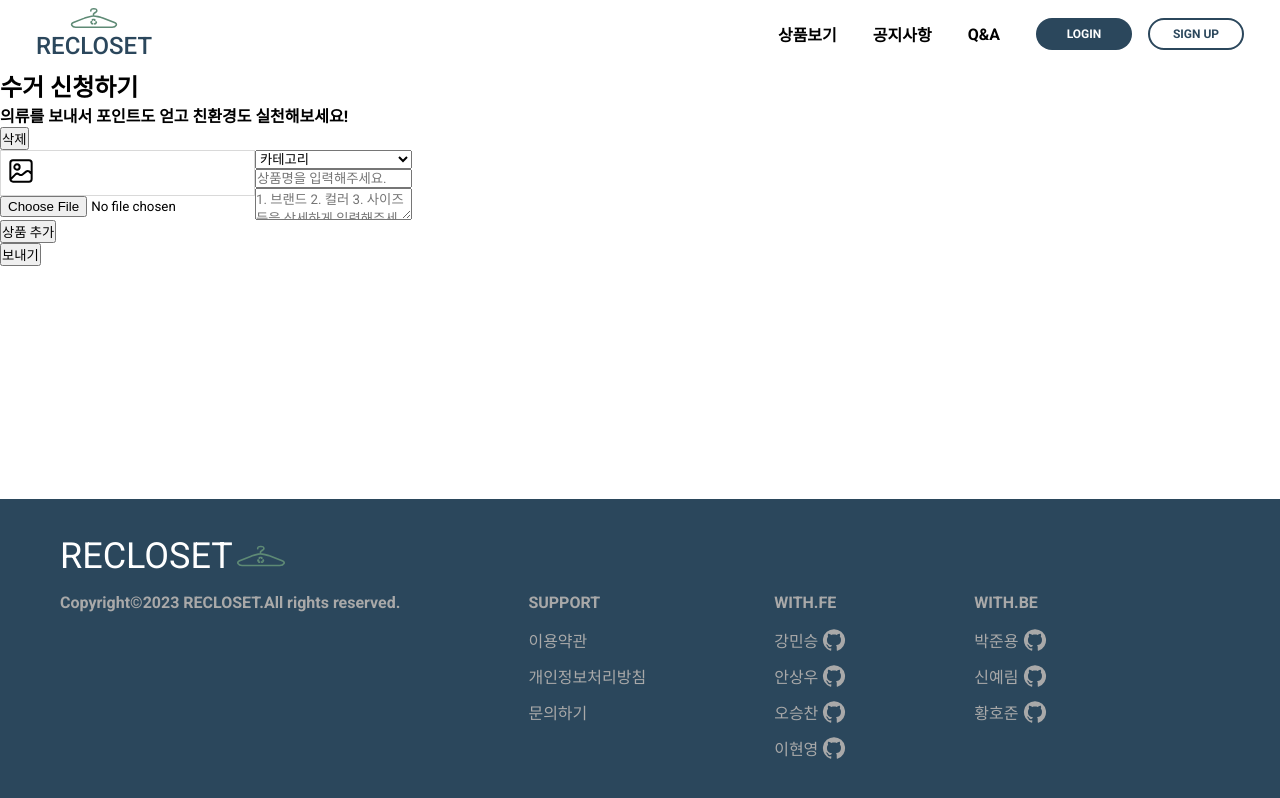
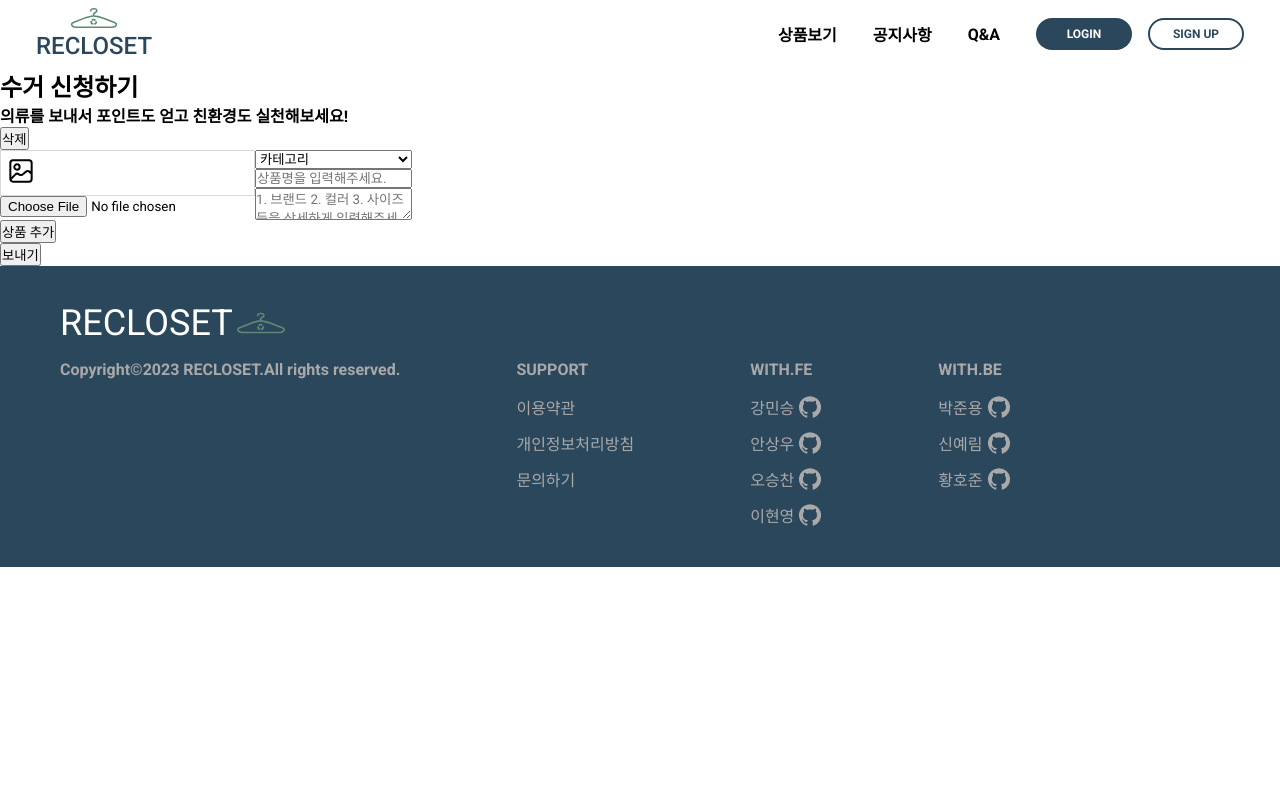
Before and after one commit to codestates-seb/seb44_main_017, a React (Vite) app in the folder client/: page /collection in a window 1280 px wide. Built offline with nearby package versions, Linux system fonts and the light colour scheme.

Commit message:
design: Footer 고정 수정

```diff
--- a/client/src/components/Footer/style.ts
+++ b/client/src/components/Footer/style.ts
@@ -3,11 +3,9 @@ import GitHubIcon from "@mui/icons-material/GitHub";
 
 export const FooterContainer = styled.footer`
   background-color: var(--color-darkblue);
-  width: 100%;
   display: flex;
   flex-direction: column;
   align-items: center;
-  position: fixed;
   bottom: 0px;
   padding: 36px 60px 24px 60px;
 `;
```
Also changed, not shown: client/src/assets/logo_footer.svg.
